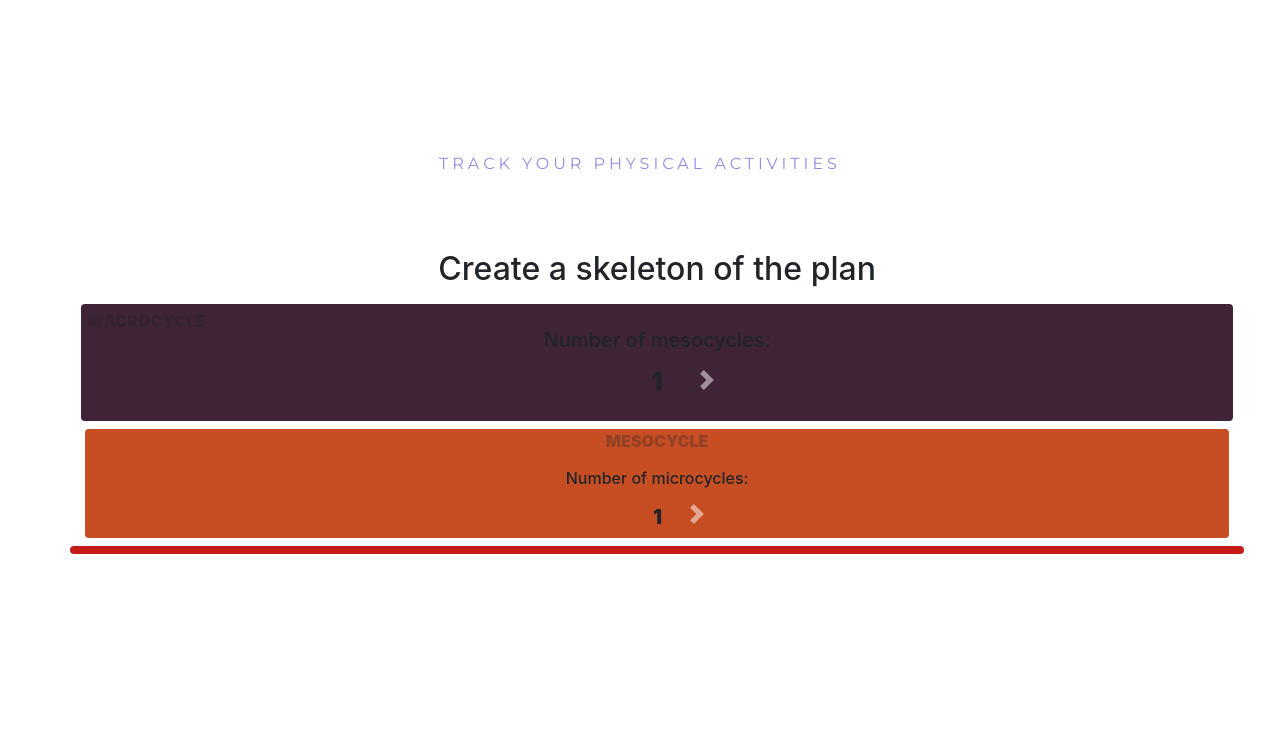
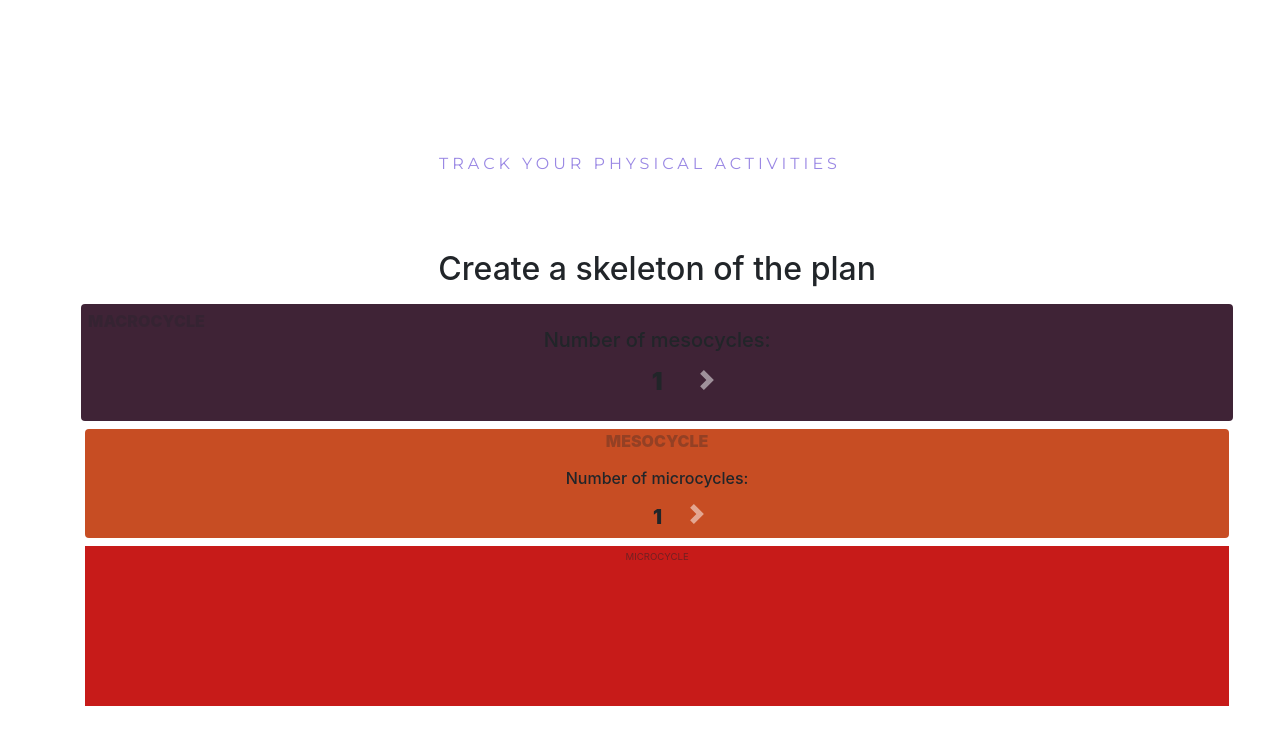
Before and after one commit to DamianWrooby/sport-hub, a Nuxt app: page /plan/create in a window 1280 px wide. Shown: the top 744 px of the page. Built offline with nearby package versions, Linux system fonts and the light colour scheme.

Commit message:
improve microcycles blocks

```diff
--- a/components/PlanBuilderMesocycle.vue
+++ b/components/PlanBuilderMesocycle.vue
@@ -1,8 +1,8 @@
 <template>
-	<div class="col mx-1 p-0">
+	<div class="col mx-1 p-0 text-truncate">
 		<div class="mesocycle-block border-0  pb-2 rounded">
 			<p class="fw-bold block-title">Mesocycle</p>
-			<p class="h6 pb-2">Number of microcycles:</p>
+			<p class="h6 pb-2 text-truncate">Number of microcycles:</p>
 			<div class="row justify-content-center align-items-baseline">
 				<div class="control-col-sm">
 					<span
@@ -23,8 +23,15 @@
 				</div>
 			</div>
 		</div>
-		<div class="microcycle-container row flex-nowrap mt-2">
-			<div v-for="index in microcyclesNumber" :key="index" class="microcycle-block col p-1  border-0 rounded"></div>
+		<div class="microcycle-container row flex-nowrap mt-2 px-2">
+			<div
+				v-for="index in microcyclesNumber"
+				:key="index"
+				class="microcycle-block col p-1 mx-1  border-0 rounded overflow-hidden text-truncate"
+				title="Microcycle"
+			>
+				<p class="block-title-micro text-uppercase text-truncate">Microcycle</p>
+			</div>
 		</div>
 	</div>
 </template>
@@ -44,7 +51,16 @@ export default {
 </script>
 
 <style>
+.block-title-micro {
+	font-size: 0.6rem;
+	top: 5px;
+	left: 7px;
+	opacity: 0.5;
+	user-select: none;
+}
+
 .microcycle-block {
+	min-height: 10rem;
 	background-color: rgb(199 27 25);
 }
 </style>
--- a/nuxt.config.js
+++ b/nuxt.config.js
@@ -1,8 +1,5 @@
 export default {
-	// Disable server-side rendering: https://go.nuxtjs.dev/ssr-mode
 	ssr: false,
-
-	// Global page headers: https://go.nuxtjs.dev/config-head
 	head: {
 		title: "Training Tracker - Track your physical activities",
 		htmlAttrs: {
@@ -17,16 +14,9 @@ export default {
 		link: [{ rel: "icon", type: "image/x-icon", href: "/favicon.ico" }]
 	},
 
-	// Global CSS: https://go.nuxtjs.dev/config-css
 	css: ["~/assets/main.css", "@fortawesome/fontawesome-svg-core/styles.css"],
-
-	// Plugins to run before rendering page: https://go.nuxtjs.dev/config-plugins
 	plugins: ["~/plugins/fontawesome.js", "~/plugins/vee-validate.js"],
-
-	// Auto import components: https://go.nuxtjs.dev/config-components
 	components: true,
-
-	// Modules for dev and build (recommended): https://go.nuxtjs.dev/config-modules
 	buildModules: ["@nuxtjs/google-fonts"],
 
 	googleFonts: {
@@ -37,16 +27,10 @@ export default {
 		prefetch: true
 	},
 
-	// Modules: https://go.nuxtjs.dev/config-modules
-	modules: [
-		// https://go.nuxtjs.dev/bootstrap
-		"bootstrap-vue/nuxt"
-	],
+	modules: ["bootstrap-vue/nuxt"],
 	bootstrapVue: {
 		componentPlugins: ["ModalPlugin", "ToastPlugin"]
 	},
-
-	// Build Configuration: https://go.nuxtjs.dev/config-build
 	build: {
 		transpile: ["vee-validate"]
 	},
```
